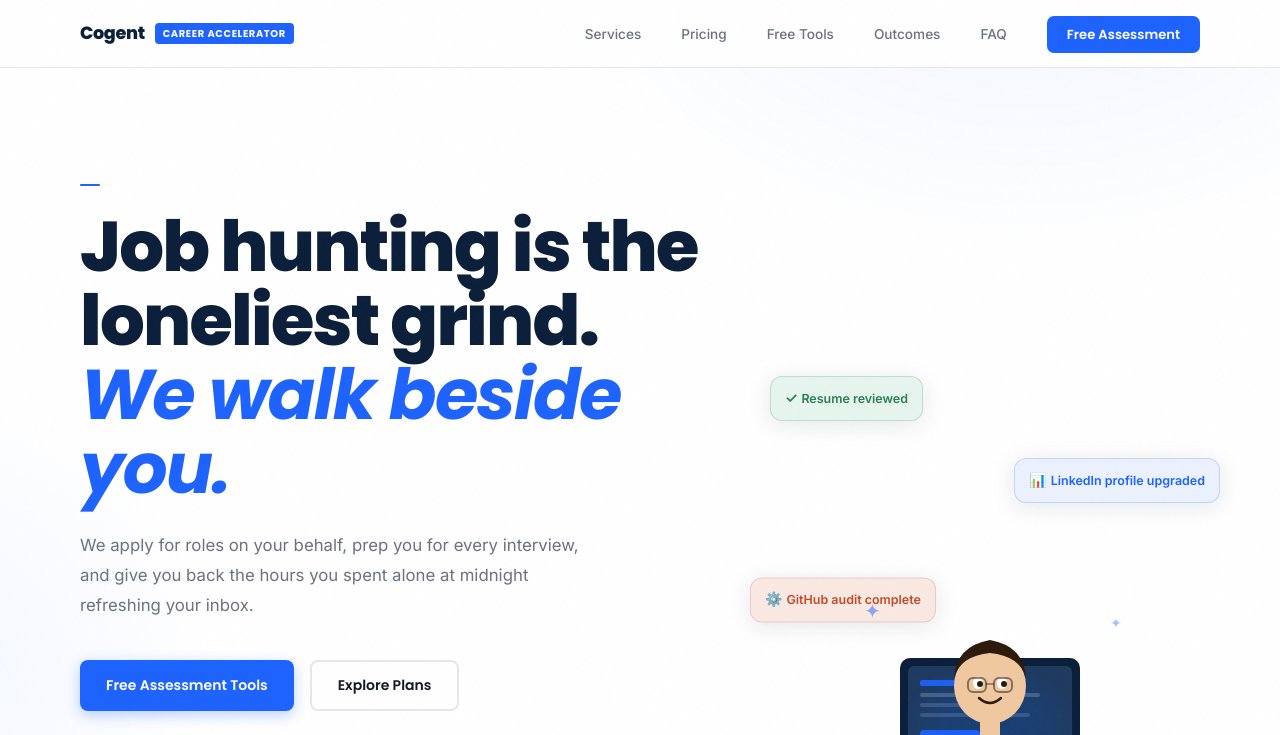
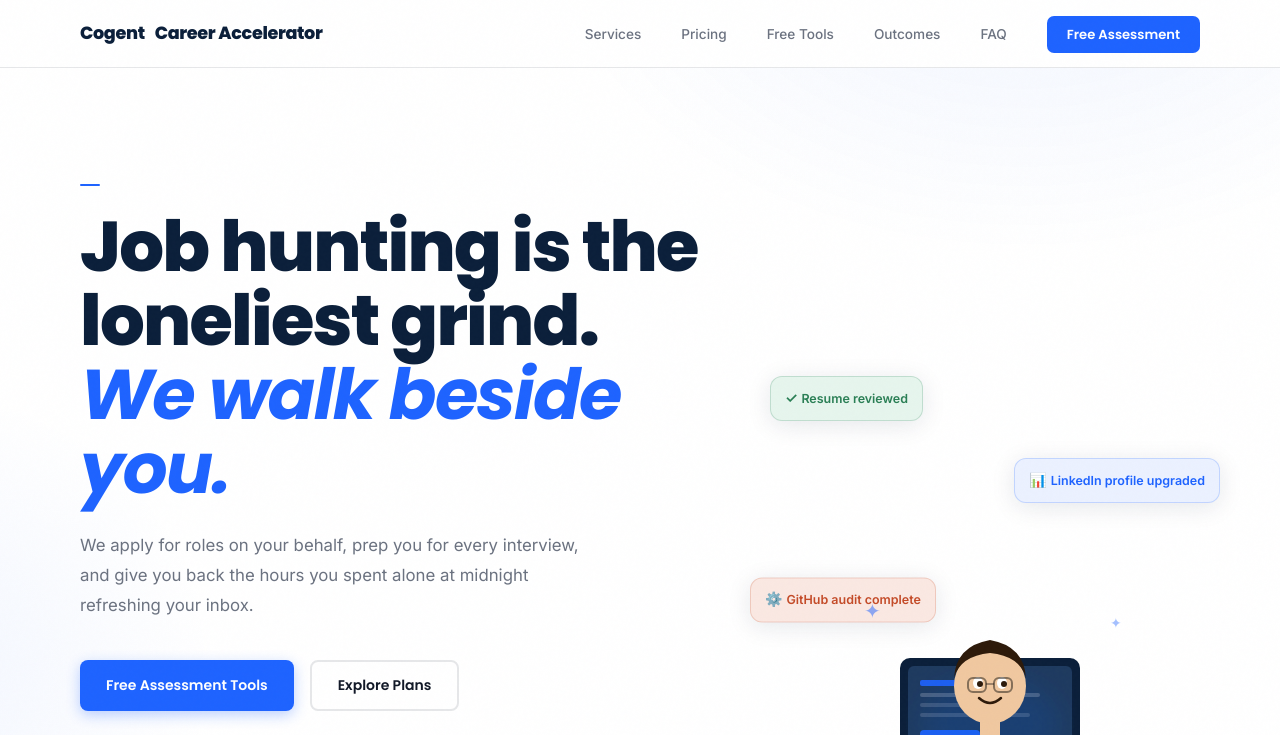
Before and after one commit to m1crojr/Cogent-Career-Accelerator, a plain HTML site: page index.html in a window 1280 px wide. Shown: the top 735 px of the page. Drawn offline with Linux system fonts and the light colour scheme.

Commit message:
Update index.html

```diff
--- a/index.html
+++ b/index.html
@@ -55,11 +55,6 @@ nav{
   font-family:'Poppins',sans-serif;font-weight:800;font-size:1.1rem;
   color:var(--dark);text-decoration:none;letter-spacing:-0.02em;
   display:flex;align-items:center;gap:10px;
-}
-.nav-logo-pill{
-  font-family:'Poppins',sans-serif;
-  background:var(--blue);color:#fff;font-size:0.62rem;font-weight:700;
-  padding:3px 8px;border-radius:4px;letter-spacing:0.06em;text-transform:uppercase;
 }
 .nav-links{display:flex;align-items:center;gap:2.5rem;list-style:none}
 .nav-links a{font-size:0.85rem;font-weight:500;color:var(--gray);text-decoration:none;transition:color 0.2s;font-family:'Inter',sans-serif}
```
